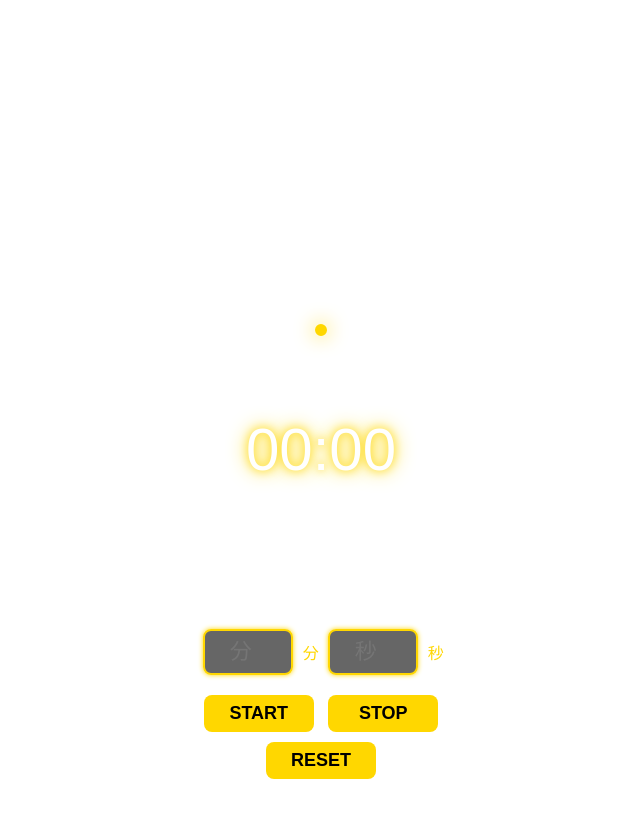
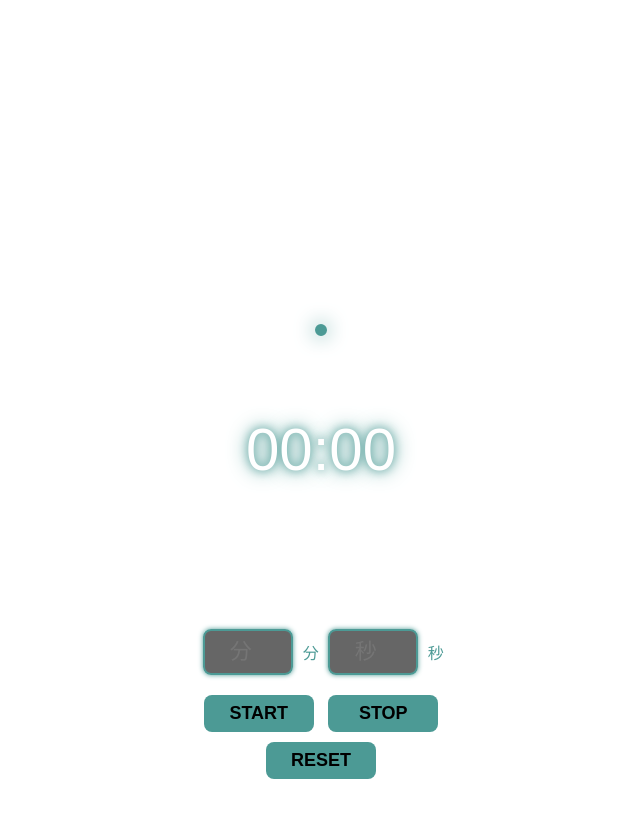
Before and after one commit to kkryama/kkryama.github.io, a Jekyll site: the page apps/timer/timer.html, which Jekyll copies as it is, in a window 1280 px wide. Shown: the top 818 px of the page, without its empty margins (319-959 px from the left). Built offline with Jekyll 4.4.1, drawn with Linux system fonts in a browser that asks for light colours.

Commit message:
style: update accent color to calm teal

```diff
--- a/apps/timer/timer.html
+++ b/apps/timer/timer.html
@@ -6,8 +6,8 @@
     <title>タイマー</title>
     <style>
       :root {
-        --accent: #ffd700;       /* アクセントカラー（メイン） */
-        --accent-hover: #ffe566; /* アクセントカラー（マウスカーソルをあわせたときの色） */
+        --accent: #4c9a95;       /* アクセントカラー（メイン） */
+        --accent-hover: #6ab3ac; /* アクセントカラー（マウスカーソルをあわせたときの色） */
       }
       body {
         margin: 0;
```
